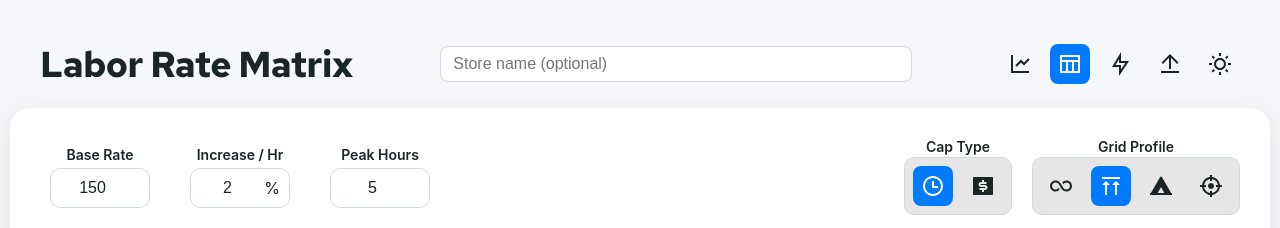
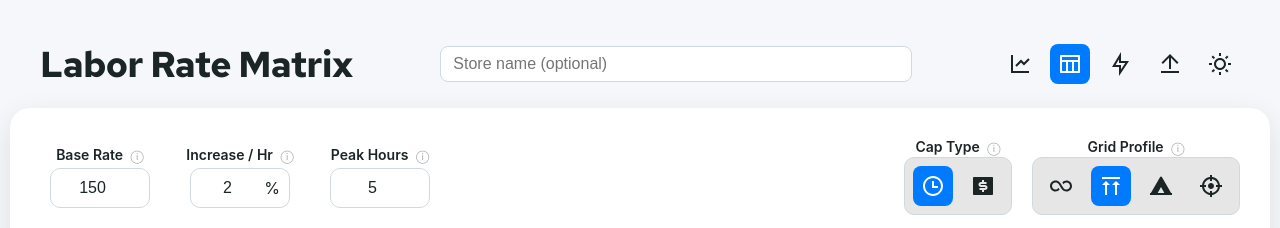
Before and after one commit to kcahrens/grid-calculator-v-1.1.1, a React (Create React App) app: page / in a window 1280 px wide. Both pictures are taken after a click on the button 1111 px from the left and 186 px from the top of the page. Shown: the top 228 px of the page. Built offline with nearby package versions, Linux system fonts and the light colour scheme.

Commit message:
v2.1.0: Tooltips on all inputs and mode switches, PDF opens in new tab

```diff
--- a/package.json
+++ b/package.json
@@ -1,6 +1,6 @@
 {
   "name": "grid-calculator",
-  "version": "2.0.0",
+  "version": "2.1.0",
   "private": true,
   "homepage": "https://kcahrens.github.io/grid-calculator-v-1.1.1/",
   "dependencies": {
--- a/src/components/GridCalculator.js
+++ b/src/components/GridCalculator.js
@@ -5,6 +5,7 @@ import { jsPDF } from 'jspdf';
 import autoTable from 'jspdf-autotable';
 import * as XLSX from 'xlsx-js-style';
 import pkg from '../../package.json';
+import { TOOLTIPS } from '../content/tooltips';
 import Graph from './Graph';
 
 const { version } = pkg;
@@ -708,6 +709,45 @@ const Tooltip = styled.div`
   white-space: pre-line;
 `;
 
+const FieldTooltipWrapper = styled.div`
+  position: relative;
+  display: inline-flex;
+  align-items: center;
+`;
+
+const FieldTooltipBubble = styled.div`
+  position: absolute;
+  bottom: calc(100% + 8px);
+  left: 50%;
+  transform: translateX(-50%);
+  background-color: ${({ theme }) => theme.tooltipBg};
+  color: ${({ theme }) => theme.tooltipText};
+  border: 1px solid ${({ theme }) => theme.border};
+  border-radius: 8px;
+  padding: 8px 10px;
+  font-size: 12px;
+  line-height: 1.4;
+  width: 220px;
+  box-shadow: 0 4px 12px rgba(0, 0, 0, 0.15);
+  z-index: 1500;
+  pointer-events: none;
+  white-space: normal;
+`;
+
+const InfoIconButton = styled.button`
+  background: none;
+  border: none;
+  cursor: pointer;
+  color: ${({ theme }) => theme.text};
+  opacity: 0.4;
+  padding: 0 0 0 4px;
+  font-size: 13px;
+  line-height: 1;
+  display: inline-flex;
+  align-items: center;
+  &:hover { opacity: 0.9; }
+`;
+
 const CalculatorContainer = styled.div`
   display: flex;
   flex-direction: column;
@@ -765,6 +805,26 @@ const VersionLabel = styled.div`
   margin-top: 16px;
   text-align: center;
 `;
+
+// FieldTooltip Component
+const FieldTooltip = ({ text }) => {
+  const [visible, setVisible] = useState(false);
+  return (
+    <FieldTooltipWrapper>
+      <InfoIconButton
+        onMouseEnter={() => setVisible(true)}
+        onMouseLeave={() => setVisible(false)}
+        onFocus={() => setVisible(true)}
+        onBlur={() => setVisible(false)}
+        tabIndex={0}
+        aria-label="More information"
+      >
+        ⓘ
+      </InfoIconButton>
+      {visible && <FieldTooltipBubble>{text}</FieldTooltipBubble>}
+    </FieldTooltipWrapper>
+  );
+};
 
 // FadeWrapper Component
 const FadeWrapper = ({ show, children }) => {
@@ -880,7 +940,8 @@ function GridCalculator() {
     doc.setTextColor(90);
     doc.text(paramLine, pageWidth / 2, footerY, { align: 'center', maxWidth: usableWidth });
 
-    doc.save(buildFilename(storeName, 'pdf'));
+    const pdfUrl = doc.output('bloburl');
+    window.open(pdfUrl, '_blank');
   };
 
   const handleExportExcel = () => {
@@ -1107,10 +1168,10 @@ function GridCalculator() {
   };
 
   const modes = [
-    { name: 'infinity', icon: RiInfinityLine },
-    { name: 'hoursCap', icon: RiAlignTop },
-    { name: 'mirror', icon: RiTentFill },
-    { name: 'proportional', icon: RiCrosshair2Fill }
+    { name: 'infinity', icon: RiInfinityLine, tooltip: TOOLTIPS.modeInfinity },
+    { name: 'hoursCap', icon: RiAlignTop, tooltip: TOOLTIPS.modeHoursCap },
+    { name: 'mirror', icon: RiTentFill, tooltip: TOOLTIPS.modeMirror },
+    { name: 'proportional', icon: RiCrosshair2Fill, tooltip: TOOLTIPS.modeProportional }
   ];
 
   return (
@@ -1162,7 +1223,7 @@ function GridCalculator() {
           <InputsContainer>
             <LeftInputs>
               <InputWrapper>
-                <Label>Base Rate</Label>
+                <Label>Base Rate <FieldTooltip text={TOOLTIPS.baseRate} /></Label>
                 <Input
                   type="number"
                   value={config.baseRate}
@@ -1171,7 +1232,7 @@ function GridCalculator() {
                 />
               </InputWrapper>
               <InputWrapper>
-                <Label>Increase / Hr</Label>
+                <Label>Increase / Hr <FieldTooltip text={TOOLTIPS.multiplier} /></Label>
                 <PercentageInputWrapper>
                   <PercentageInput
                     type="number"
@@ -1192,7 +1253,7 @@ function GridCalculator() {
               {config.mode !== 'infinity' && config.capType === 'hours' && (
                 <FadeWrapper show={true}>
                   <InputWrapper key="peakHours">
-                    <Label>Peak Hours</Label>
+                    <Label>Peak Hours <FieldTooltip text={TOOLTIPS.peakHours} /></Label>
                     <Input
                       type="number"
                       value={config.peakHours ?? ''}
@@ -1212,7 +1273,7 @@ function GridCalculator() {
               {config.mode !== 'infinity' && config.capType === 'elr' && (
                 <FadeWrapper show={true}>
                   <InputWrapper key="maxELR">
-                    <Label>Max ELR</Label>
+                    <Label>Max ELR <FieldTooltip text={TOOLTIPS.maxELR} /></Label>
                     <Input
                       type="number"
                       value={config.maxELR ?? ''}
@@ -1232,7 +1293,7 @@ function GridCalculator() {
               {config.mode === 'proportional' && (
                 <FadeWrapper show={true}>
                   <InputWrapper key="endHours">
-                    <Label>End Hours</Label>
+                    <Label>End Hours <FieldTooltip text={TOOLTIPS.endHours} /></Label>
                     <Input
                       type="number"
                       value={config.q}
@@ -1246,7 +1307,7 @@ function GridCalculator() {
               )}
               {viewMode === 'calculator' && (
                 <InputWrapper key="enterHours">
-                  <Label>Enter Hours</Label>
+                  <Label>Enter Hours <FieldTooltip text={TOOLTIPS.enterHours} /></Label>
                   <Input
                     type="number"
                     value={config.inputHours || ''}
@@ -1283,20 +1344,20 @@ function GridCalculator() {
                 )}
                 {config.mode !== 'infinity' && (
                   <ModeSwitches>
-                    <ModeLabel>Cap Type</ModeLabel>
+                    <ModeLabel>Cap Type <FieldTooltip text={config.capType === 'hours' ? TOOLTIPS.capTypeHours : TOOLTIPS.capTypeELR} /></ModeLabel>
                     <SwitchPanel>
                       <ModeButtons>
                         <IconButton
                           onClick={() => updateConfig({ capType: 'hours' })}
                           active={config.capType === 'hours'}
-                          title="Cap by Hours"
+                          title={TOOLTIPS.capTypeHours}
                         >
                           <RiTimeLine size={24} />
                         </IconButton>
                         <IconButton
                           onClick={() => updateConfig({ capType: 'elr' })}
                           active={config.capType === 'elr'}
-                          title="Cap by ELR"
+                          title={TOOLTIPS.capTypeELR}
                         >
                           <RiMoneyDollarBoxFill size={24} />
                         </IconButton>
@@ -1305,7 +1366,7 @@ function GridCalculator() {
                   </ModeSwitches>
                 )}
                 <ModeSwitches>
-                  <ModeLabel>Grid Profile</ModeLabel>
+                  <ModeLabel>Grid Profile <FieldTooltip text={modes.find(m => m.name === config.mode)?.tooltip} /></ModeLabel>
                   <SwitchPanel>
                     <ModeButtons>
                       {modes.map((mode) => (
@@ -1313,7 +1374,7 @@ function GridCalculator() {
                           key={mode.name}
                           onClick={() => updateConfig({ mode: mode.name })}
                           active={config.mode === mode.name}
-                          title={mode.name.charAt(0).toUpperCase() + mode.name.slice(1)}
+                          title={mode.tooltip}
                         >
                           <mode.icon size={24} />
                         </IconButton>
--- /dev/null
+++ b/src/content/tooltips.js
@@ -0,0 +1,37 @@
+export const TOOLTIPS = {
+  baseRate:
+    'The standard hourly labor rate at 1.0 hours. All matrix values are calculated as a multiple of this rate.',
+
+  multiplier:
+    'How much the effective labor rate increases per additional 0.1 hour increment beyond 1.0 hr. E.g. 2% means each tenth of an hour adds 2% to the rate scaling.',
+
+  peakHours:
+    'The hour at which the rate stops increasing. Behavior after this point depends on the Grid Profile selected.',
+
+  maxELR:
+    'The maximum Effective Labor Rate (ELR) allowed. The calculator works backwards to find the hour at which this rate would be reached and uses that as the peak.',
+
+  endHours:
+    'Used in Proportional mode. The rate gradually decreases back to the base rate between Peak Hours and this value. Beyond End Hours the rate returns to base.',
+
+  enterHours:
+    'Enter a specific labor time to calculate the exact matrix amount. Press Enter to copy the result.',
+
+  capTypeHours:
+    'Cap the rate increase by a specific hour. The rate scales up until Peak Hours, then behavior depends on the Grid Profile.',
+
+  capTypeELR:
+    'Cap the rate increase by a maximum Effective Labor Rate. The calculator determines the equivalent peak hour automatically.',
+
+  modeInfinity:
+    'The rate increases indefinitely with no cap. Every 0.1 hour increment beyond 1.0 hr adds to the scaling factor.',
+
+  modeHoursCap:
+    'The rate increases up to Peak Hours, then holds flat — the peak rate continues to apply for all hours beyond the cap.',
+
+  modeMirror:
+    'The rate increases up to Peak Hours, then mirrors back down symmetrically. At 2× Peak Hours the rate returns to base.',
+
+  modeProportional:
+    'The rate increases up to Peak Hours, then gradually decreases back to base rate by End Hours. Beyond End Hours the base rate applies.',
+};
```
